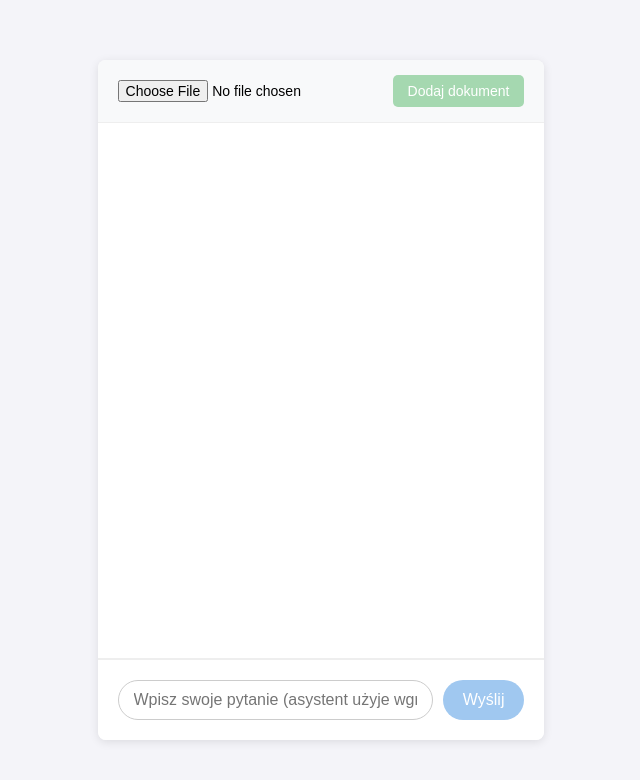
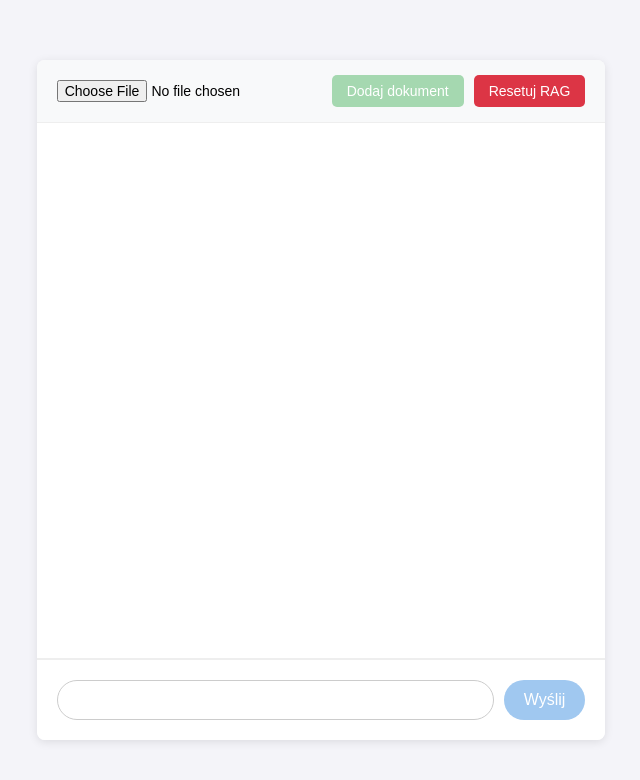
Before and after one commit to jmokrzycki/chat-front, a React (Vite) app: page / in a window 1280 px wide. Shown: the top 780 px of the page, without its empty margins (319-959 px from the left). Built offline with nearby package versions, Linux system fonts and the light colour scheme.

Commit message:
reset RAG button

```diff
--- a/src/App.css
+++ b/src/App.css
@@ -52,6 +52,18 @@ body {
 .upload-section button:disabled {
   background-color: #a5d8b0;
   cursor: not-allowed;
+}
+
+.upload-section button.reset-btn {
+  background-color: #dc3545;
+}
+
+.upload-section button.reset-btn:hover:not(:disabled) {
+  background-color: #c82333;
+}
+
+.upload-section button.reset-btn:disabled {
+  background-color: #e49199;
 }
 
 .upload-status {
--- a/src/App.tsx
+++ b/src/App.tsx
@@ -13,6 +13,7 @@ function App() {
 
   const [selectedFile, setSelectedFile] = useState<File | null>(null);
   const [isUploading, setIsUploading] = useState(false);
+  const [isResetting, setIsResetting] = useState(false);
   const [uploadStatus, setUploadStatus] = useState<string>('');
 
   const chatBoxRef = useRef<HTMLDivElement>(null);
@@ -59,6 +60,34 @@ function App() {
       setUploadStatus(`Błąd: ${error.message}`);
     } finally {
       setIsUploading(false);
+    }
+  };
+
+  const handleReset = async () => {
+    if (!window.confirm('Czy na pewno chcesz usunąć całą wiedzę z bazy RAG?')) {
+      return;
+    }
+
+    setIsResetting(true);
+    setUploadStatus('Czyszczenie bazy...');
+
+    try {
+      const response = await fetch('http://localhost:8000/api/reset', {
+        method: 'POST',
+      });
+
+      if (!response.ok) {
+        const errData = await response.json();
+        throw new Error(errData.detail || 'Błąd podczas czyszczenia bazy');
+      }
+
+      setUploadStatus('Baza wiedzy została wyczyszczona!');
+      setTimeout(() => setUploadStatus(''), 3000);
+    } catch (error: any) {
+      console.error('Błąd czyszczenia:', error);
+      setUploadStatus(`Błąd: ${error.message}`);
+    } finally {
+      setIsResetting(false);
     }
   };
 
@@ -151,20 +180,28 @@ function App() {
 
   return (
       <div className="chat-container">
-        {/* SEKCJA UPLOADU DOKUMENTÓW DO RAG */}
         <div className="upload-section">
           <input
               type="file"
               accept=".txt,.pdf"
               onChange={handleFileChange}
-              disabled={isUploading}
+              disabled={isUploading || isResetting}
           />
           <button
               onClick={handleFileUpload}
-              disabled={!selectedFile || isUploading}
+              disabled={!selectedFile || isUploading || isResetting}
           >
             {isUploading ? 'Ładowanie...' : 'Dodaj dokument'}
           </button>
+
+          <button
+              className="reset-btn"
+              onClick={handleReset}
+              disabled={isUploading || isResetting || isLoading}
+          >
+            {isResetting ? 'Usuwanie...' : 'Resetuj RAG'}
+          </button>
+
           {uploadStatus && <span className="upload-status" title={uploadStatus}>{uploadStatus}</span>}
         </div>
 
@@ -181,7 +218,6 @@ function App() {
               type="text"
               value={prompt}
               onChange={(e) => setPrompt(e.target.value)}
-              placeholder="Wpisz swoje pytanie (asystent użyje wgranej wiedzy)..."
               disabled={isLoading}
           />
           <button type="submit" disabled={isLoading || !prompt.trim()}>
```
